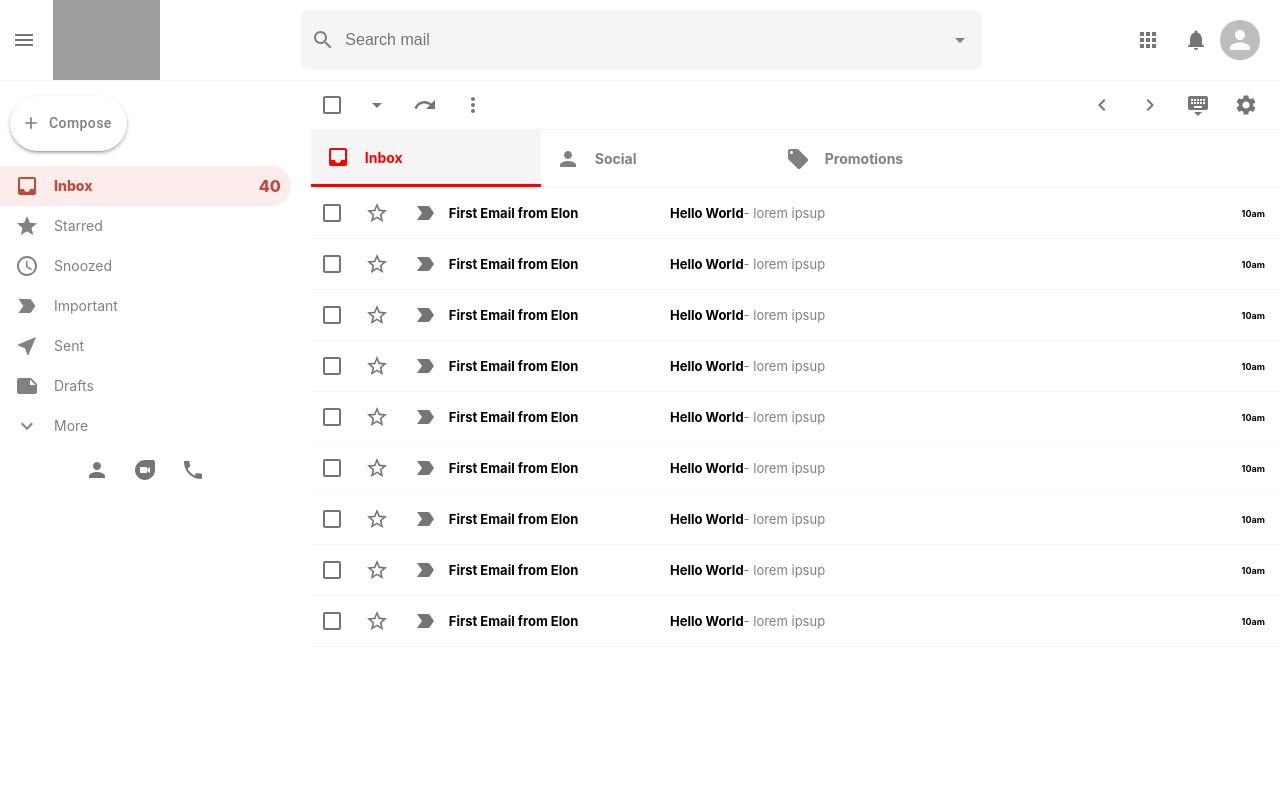
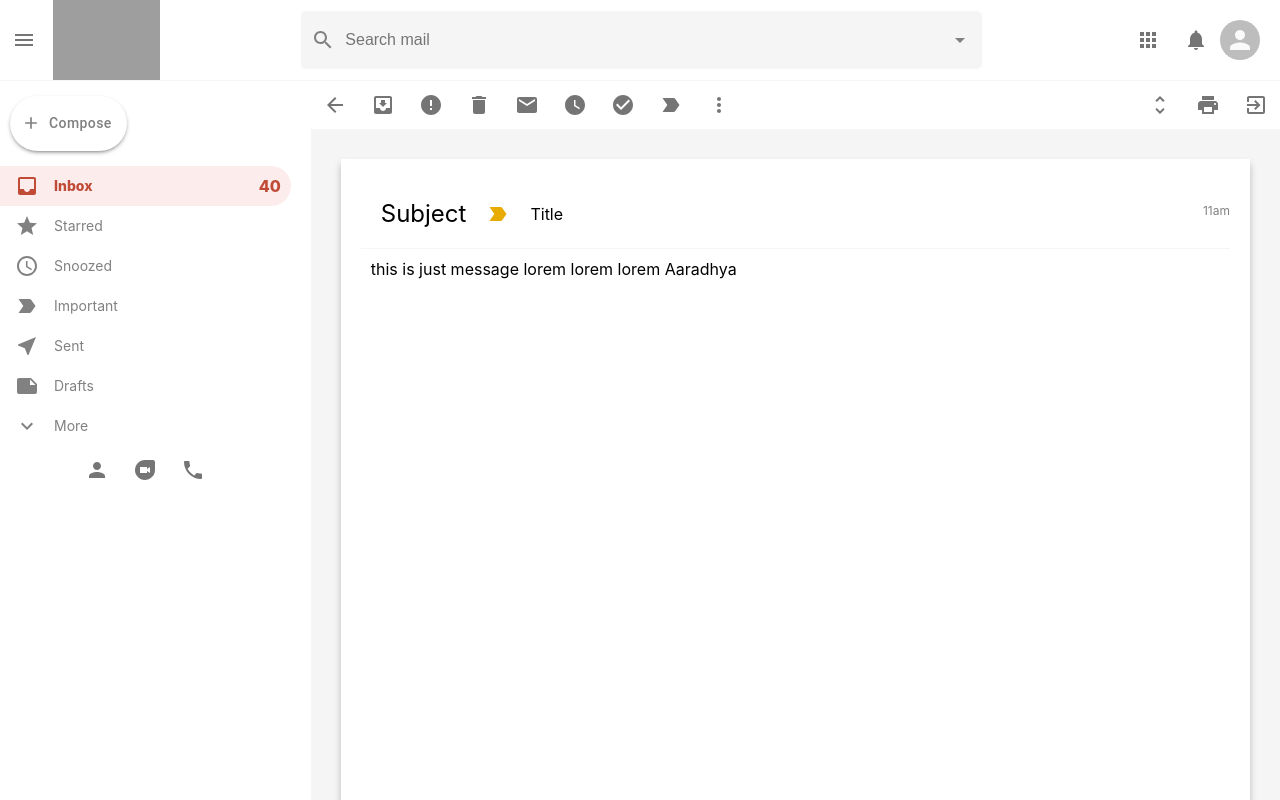
Before and after one commit to yogeshkoli/gmail-clone, a React (Create React App) app: page /mail in a window 1280 px wide. Shown: the top 800 px of the page. Built offline with nearby package versions, Linux system fonts and the light colour scheme; grey boxes are pictures that could not be loaded.

Commit message:
Added mail body where we can view email with the proper toolbars

```diff
--- a/src/App.js
+++ b/src/App.js
@@ -5,8 +5,7 @@
 import {
   BrowserRouter as Router,
   Switch,
-  Route,
-  Link
+  Route
 } from "react-router-dom";
 import Mail from './app/components/Mail';
 import EmailList from './app/components/EmailList';
@@ -22,7 +21,7 @@
           <Sidebar />
 
           <Switch>
-            <Route path="/mai">
+            <Route path="/mail">
               <Mail />
             </Route>
             <Route path="/">
--- a/src/app/components/EmailList.js
+++ b/src/app/components/EmailList.js
@@ -57,8 +57,8 @@
 
             <div className="emailList__list">
 
-                <EmailRow id="1" title="First Email from Elon" subject="Hello World" description="lorem ipsup" time="10am" />
-                <EmailRow id="1" title="First Email from Elon" subject="Hello World" description="lorem ipsup" time="10am" />
+                <EmailRow id="1" title="First Email from Elon Musk" subject="Hello World" description="lorem ipsup" time="10am" />
+                <EmailRow id="1" title="First Email from James" subject="Hello World" description="lorem ipsup" time="10am" />
                 <EmailRow id="1" title="First Email from Elon" subject="Hello World" description="lorem ipsup" time="10am" />
                 <EmailRow id="1" title="First Email from Elon" subject="Hello World" description="lorem ipsup" time="10am" />
                 <EmailRow id="1" title="First Email from Elon" subject="Hello World" description="lorem ipsup" time="10am" />
--- a/src/app/components/EmailRow.js
+++ b/src/app/components/EmailRow.js
@@ -3,10 +3,14 @@
 import './EmailRow.scss';
 import StarBorderOutlinedIcon from '@material-ui/icons/StarBorderOutlined';
 import LabelImportantOutlinedIcon from '@material-ui/icons/LabelImportantOutlined';
+import { useHistory } from 'react-router';
 
 function EmailRow({ id, title, subject, description, time }) {
+
+    const history = useHistory();
+
     return (
-        <div className="emailRow">
+        <div onClick={() => history.push('/mail')} className="emailRow">
             <div className="emailRow__options">
                 <Checkbox />
                 <IconButton>
@@ -22,7 +26,7 @@
             </h3>
 
             <div className="emailRow__message">
-                <h4>{subject}
+                <h4>{subject}{" "}
                     <span className="emailRow__description">
                         - {description}
                     </span>
--- a/src/app/components/Mail.js
+++ b/src/app/components/Mail.js
@@ -1,10 +1,81 @@
+import { IconButton } from '@material-ui/core';
 import React from 'react';
 import './Mail.scss';
+import ArrowBackIcon from '@material-ui/icons/ArrowBack';
+import MoveToInboxIcon from '@material-ui/icons/MoveToInbox';
+import ErrorIcon from '@material-ui/icons/Error';
+import DeleteIcon from '@material-ui/icons/Delete';
+import EmailIcon from '@material-ui/icons/Email';
+import WatchLaterIcon from '@material-ui/icons/WatchLater';
+import CheckCircleIcon from '@material-ui/icons/CheckCircle';
+import LabelImportantIcon from '@material-ui/icons/LabelImportant';
+import MoreVertIcon from '@material-ui/icons/MoreVert';
+import { useHistory } from 'react-router';
+import UnfoldMoreIcon from '@material-ui/icons/UnfoldMore';
+import PrintIcon from '@material-ui/icons/Print';
+import ExitToAppIcon from '@material-ui/icons/ExitToApp';
 
 function Mail() {
+
+    const history = useHistory();
+
     return (
         <div className="mail">
+            <div className="mail__tools">
+                <div className="mail__tools__left">
+                    <IconButton onClick={() => history.push('/')}>
+                        <ArrowBackIcon />
+                    </IconButton>
+                    <IconButton>
+                        <MoveToInboxIcon />
+                    </IconButton>
+                    <IconButton>
+                        <ErrorIcon />
+                    </IconButton>
+                    <IconButton>
+                        <DeleteIcon />
+                    </IconButton>
+                    <IconButton>
+                        <EmailIcon />
+                    </IconButton>
+                    <IconButton>
+                        <WatchLaterIcon />
+                    </IconButton>
+                    <IconButton>
+                        <CheckCircleIcon />
+                    </IconButton>
+                    <IconButton>
+                        <LabelImportantIcon />
+                    </IconButton>
+                    <IconButton>
+                        <MoreVertIcon />
+                    </IconButton>
+                </div>
 
+                <div className="mail__tools__right">
+                    <IconButton>
+                        <UnfoldMoreIcon />
+                    </IconButton>
+                    <IconButton>
+                        <PrintIcon />
+                    </IconButton>
+                    <IconButton>
+                        <ExitToAppIcon />
+                    </IconButton>
+                </div>
+            </div>
+            <div className="mail__body">
+                <div className="mail__body__header">
+                    <h2>Subject</h2>
+                    <LabelImportantIcon className="mail__important" />
+                    <p>Title</p>
+                    <p className="mail__time">11am</p>
+                </div>
+
+                <div className="mail__message">
+                    <p>this is just message lorem lorem lorem Aaradhya</p>
+                </div>
+            </div>
         </div>
     );
 }
--- a/src/app/components/Mail.scss
+++ b/src/app/components/Mail.scss
@@ -0,0 +1,53 @@
+.mail{
+    flex: 1;
+    background-color: whitesmoke;
+    .mail__tools{
+        display: flex;
+        justify-content: space-between;
+        background-color: white;
+        .mail__tools__left{
+            display: flex;
+        }
+    }
+
+    .mail__body{
+        display: flex;
+        flex-direction: column;
+        margin: 30px;
+        background-color: white;
+        padding: 20px;
+        height: 100vh;
+        box-shadow: 0px 5px 7px 0px rgba(0, 0, 0, 0.24);
+        .mail__body__header{
+            position: relative;
+            display: flex;
+            align-items: center;
+            padding: 20px;
+            border-bottom: 1px solid whitesmoke;
+            h2{
+                font-weight: 400;
+                margin-right: 20px;
+            }
+            .mail__important{
+                color: #e8ab02 !important;
+            }
+            p{
+                margin-left: 20px;
+            }
+            .mail__time{
+                position: absolute;
+                top: 24px;
+                right: 0;
+                font-size: 12px;
+                color: gray;
+            }
+        }
+        .mail__message {
+            p {
+                padding: 10px;
+                margin-right: 20px;
+                overflow-wrap: break-word;
+            }
+        }
+    }
+}
```
